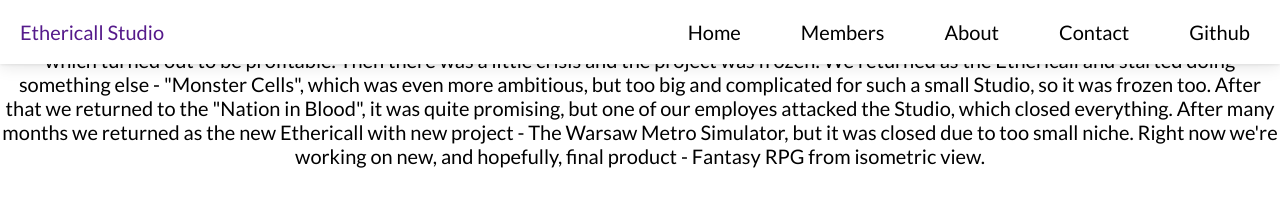
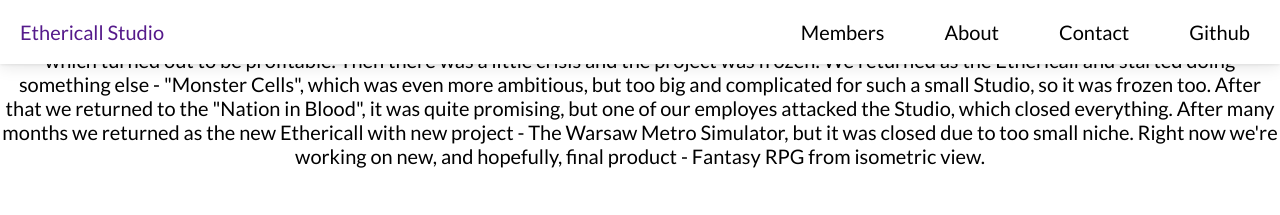
Before and after one commit to Ethericall-Studio/ethericall-studio.github.io, a Jekyll site: the page built from about.html, in a window 1280 px wide. Shown: the top 215 px of the page. Built offline with Jekyll 4.4.1, drawn with Linux system fonts in a browser that asks for light colours.

Commit message:
Update nav
(This is beta version, do not use this in production!)

```diff
--- a/_includes/nav.html
+++ b/_includes/nav.html
@@ -3,7 +3,6 @@
 <input class="menu-btn" type="checkbox" id="menu-btn"/>
 <label class="menu-icon" for="menu-btn"><span class="navicon"></span></label>
 <ul class="menu">
-<li><a href="{{ site.baseurl }}" aria-label="Back to home page">Home</a></li>
 <li><a href="{{ site.baseurl }}/members" aria-label="See portfolio">Members</a></li>
 <li><a href="{{ site.baseurl }}/about" aria-label="About studio">About</a></li>
 <li><a href="{{ site.baseurl }}/contact" aria-label="Contact us">Contact</a></li>
```
